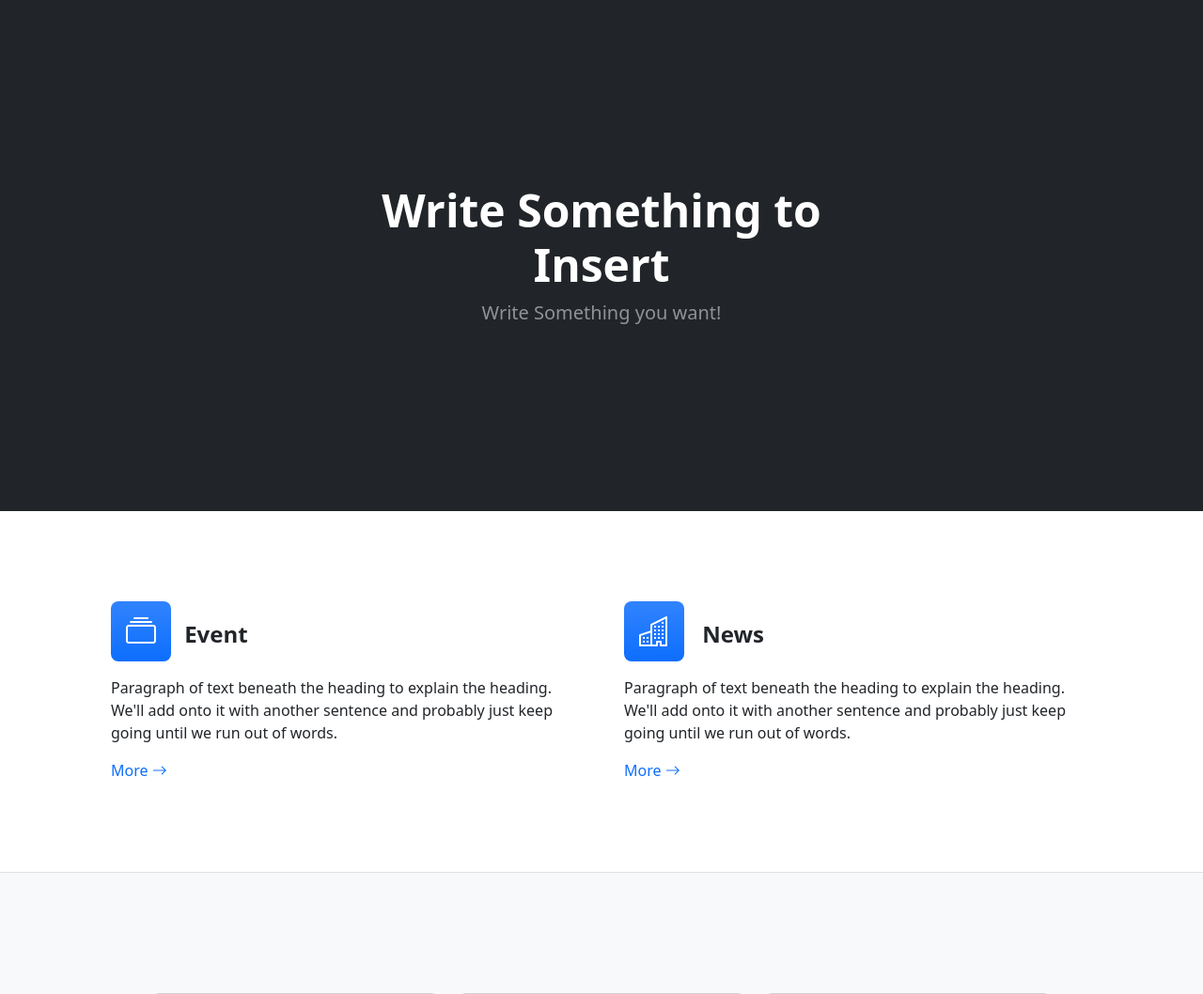
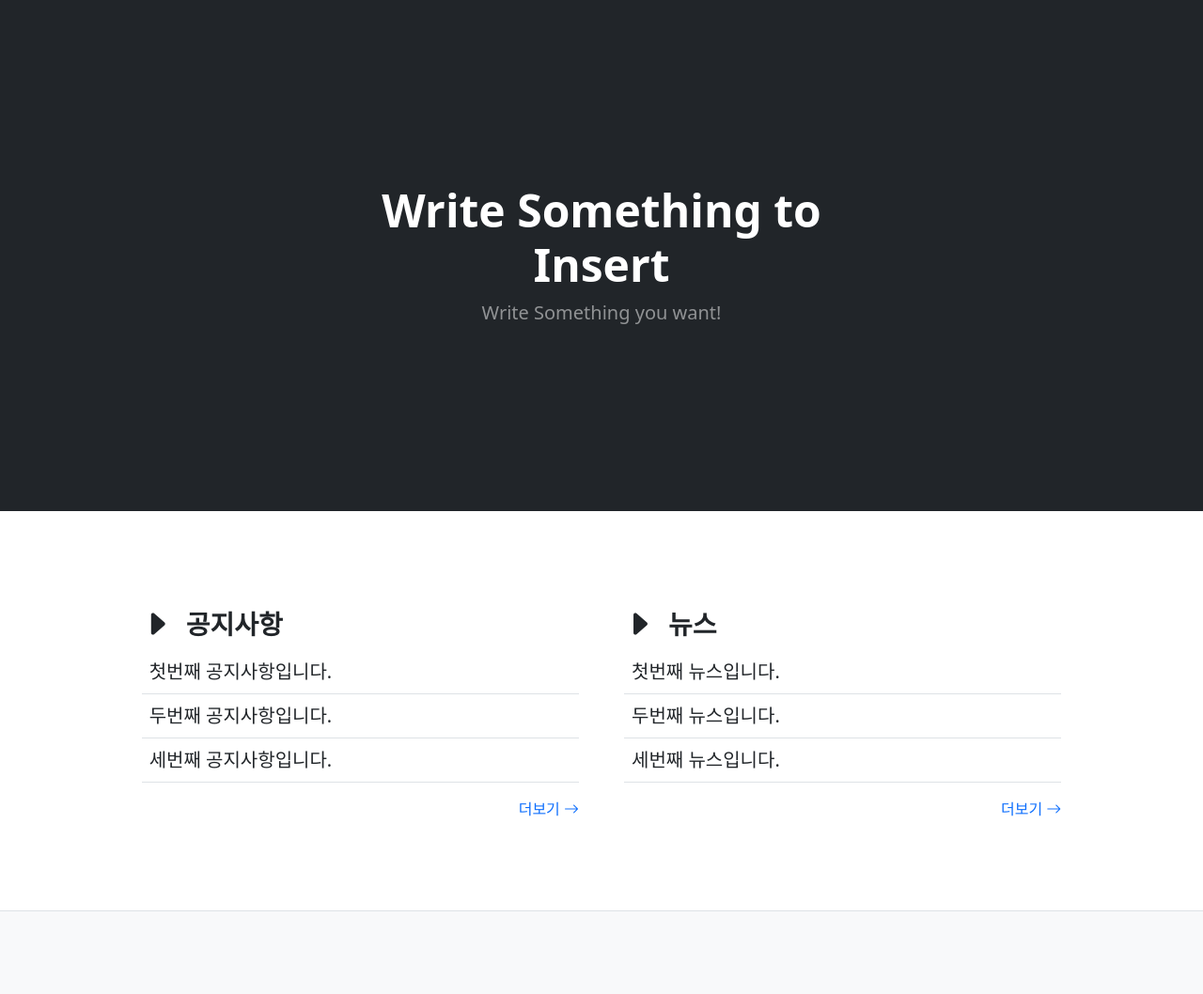
Before and after one commit to crossbat/newProject, a Django app: template templates/index.html in a window 1280 px wide. Shown: the part 57-1115 px from the top of the page at 94% size. Run offline with Django 4.2, Linux system fonts and the light colour scheme; the template is opened without the code that fills it, so the values that code supplies are empty; some libraries are stand-ins or nearby versions.

Commit message:
main page complete

```diff
--- a/templates/index.html
+++ b/templates/index.html
@@ -6,9 +6,8 @@
 		<meta name="viewport" content="width=device-width, initial-scale=1, shrink-to-fit=no" />
 		<meta name="description" content="" />
 		<meta name="author" content="" />
-        <title>Team-Test</title>
+		<title>Team</title>
 		<!-- Favicon-->
-		<!--<link rel="icon" type="image/x-icon" href= {% static "assets/favicon.ico" %}/> -->
 		<!-- Bootstrap icons-->
 		<link href="https://cdn.jsdelivr.net/npm/bootstrap-icons@1.4.1/font/bootstrap-icons.css" rel="stylesheet" />
 		<!-- Core theme CSS (includes Bootstrap)-->
@@ -58,29 +57,53 @@
 					</div>
 				</div>
 			</div>
-            </div>
 		</header>
 		<!-- Event section-->
 		<section class="py-5 border-bottom" id="features">
-					<div class="container px-5 my-5">
-						<div class="row gx-5">
-							<div class="col-lg-6 mb-5 mb-lg-0">
-								<div class="feature bg-primary bg-gradient text-white rounded-3 mb-3"><i class="bi bi-collection"></i></div>
-									<h2 class="d-inline-block h4 fw-bolder" style = "padding-left : 10px;">Event</h2>
-									<p>Paragraph of text beneath the heading to explain the heading. We'll add onto it with another sentence and probably just keep going until we run out of words.</p>
+			<div class="container-fluid px-5 my-5">
+				<div class="row gx-5 justify-content-center">
+					<div class="col-5">
+						<div class="d-flex text-dark mb-1 align-items-center fs-2">
+							<i class="bi bi-caret-right-fill"></i>
+							<span class="fs-3 fw-bolder" style = "padding-left : 15px;">공지사항</span>
+						</div>
+						<table class = "table fs-5">
+							<tr>
+								<td>첫번째 공지사항입니다.</td>
+							</tr>
+							<tr>
+								<td>두번째 공지사항입니다.</td>
+							</tr>
+							<tr>
+								<td>세번째 공지사항입니다.</td>
+							</tr>
+						</table>
+						<div class = "d-flex justify-content-end">
 							<a class="text-decoration-none" href="#!">
-										More
+								더보기
 								<i class="bi bi-arrow-right"></i>
 							</a>
 						</div>
-								<div class="col-lg-6 mb-5 mb-lg-0">
-									<div class="feature bg-primary bg-gradient text-white rounded-3 mb-3">
-										<i class="bi bi-building"></i>
 					</div>
-									<h2 class="d-inline-block p-10  h4 fw-bolder" style = "padding-left : 15px;">News</h2>
-									<p>Paragraph of text beneath the heading to explain the heading. We'll add onto it with another sentence and probably just keep going until we run out of words.</p>
+					<div class="col-5">
+						<div class="d-flex text-dark mb-1 align-items-center fs-2">
+							<i class="bi bi-caret-right-fill"></i>
+							<span class="fs-3 fw-bolder" style = "padding-left : 15px;">뉴스</span>
+						</div>
+						<table class = "table fs-5">
+							<tr>
+								<td>첫번째 뉴스입니다.</td>
+							</tr>
+							<tr>
+								<td>두번째 뉴스입니다.</td>
+							</tr>
+							<tr>
+								<td>세번째 뉴스입니다.</td>
+							</tr>
+						</table>
+						<div class = "d-flex justify-content-end">
 							<a class="text-decoration-none" href="#!">
-										More
+								더보기
 								<i class="bi bi-arrow-right"></i>
 							</a>
 						</div>
@@ -201,9 +224,45 @@
 			<img src={% static "image/mission_example.jpg"%} alt="비전, 미션 이미지가 들어올 자리 입니다." class = "mx-auto d-block w-50">
 		</section>
 		<!-- Footer-->
-        <footer class="py-5 bg-dark">
-            <div class="container px-5"><p class="m-0 text-center text-white">Copyright &copy; Your Website 2023</p></div>
+		<section class = "bg-dark">
+			<div class = "container-fluid">
+				<footer class="row py-5 border-top justify-content-center">
+					<div class = "col-5">
+						<div class = "container-fluid d-flex align-items-center">
+							<a href="#" class = "text-decoration-none fs-1 text-white"><i class="bi bi-archive-fill"></i></a>
+							<span class = "text-white fs-4 ps-3" >사이트이름을 적어주세요</span>
+						</div>
+						<hr class = "text-white">
+						<p class = "text-muted">
+							경기도 용인시 기흥구 강남로 40(구갈동) 우(16979)
+							<br>
+							대표전화 : 031-280-3500 팩스 : 031-280-3173
+						</p>
+
+					</div>
+					<div class = "col-5">
+						<ul class = "nav justify-content-end">
+							<li class = "nav-item px-2">
+								<a href="#" class = "nav-link text-white fs-5">단체 소개</a>
+								<a href="#" class = "nav-link text-muted fs-6">비전 및 미션</a>
+								<a href="#" class = "nav-link text-muted fs-6">조직도</a>
+							</li>
+							<li class = "nav-item px-2">
+								<a href="#" class = "nav-link text-white fs-5">공지사항 | 뉴스</a>
+							</li>
+							<li class = "nav-item px-2">
+								<a href="#" class = "nav-link text-white fs-5">간행물 게시판</a>
+							</li>
+							<li class = "nav-item px-2">
+								<a href="#" class = "nav-link text-white fs-5">Content</a>
+							</li>
+						</ul>
+					</div>
 				</footer>
+				<footer>
+				</footer>
+			</div>
+		</section>
 		<!-- Bootstrap core JS-->
 		<script src="https://cdn.jsdelivr.net/npm/bootstrap@5.2.3/dist/js/bootstrap.bundle.min.js"></script>
 		<!-- jquery -->
```
Lines whose indentation alone changed are shown as unchanged.
